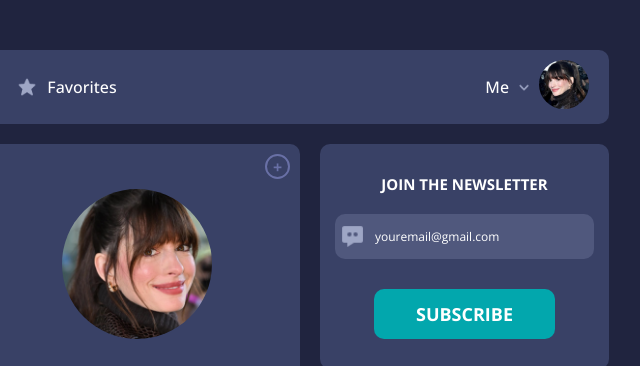
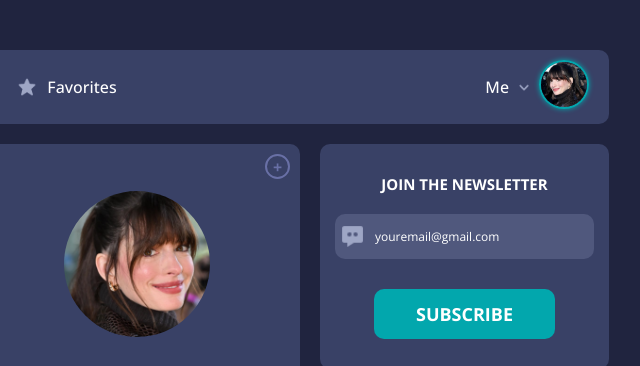
Before and after one commit to Sardor0795/Social_media, a plain HTML site: page index.html in a window 1280 px wide. In both pictures the pointer is over the picture 1085 px from the left and 84 px from the top of the page. Shown: the top 366 px of the page, 521-1161 px from the left. Drawn offline with nearby package versions, Linux system fonts and the light colour scheme.

Commit message:
Add hover effect to user imgs

```diff
--- a/css/style.css
+++ b/css/style.css
@@ -104,6 +104,13 @@ ul {
 .about__img {
   width: 50px;
   border-radius: 50%;
+  border: 2px solid transparent;
+  transition: border-color 0.3s ease;
+}
+
+.about__img:hover {
+  border-color: #02a7ad;
+  box-shadow: 0px 0px 5px #02a7ad;
 }
 
 /* CARD SECTION */
@@ -269,8 +276,17 @@ ul {
 
 .card-user-img {
   width: 150px;
+  height: 150px;
   border-radius: 50%;
   margin-bottom: 30px;
+  border: 2px solid transparent;
+  transition: border-color 0.3s ease;
+  cursor: pointer;
+}
+
+.card-user-img:hover {
+  border-color: #02a7ad;
+  box-shadow: 0px 0px 5px #02a7ad;
 }
 
 .user-name {
```
